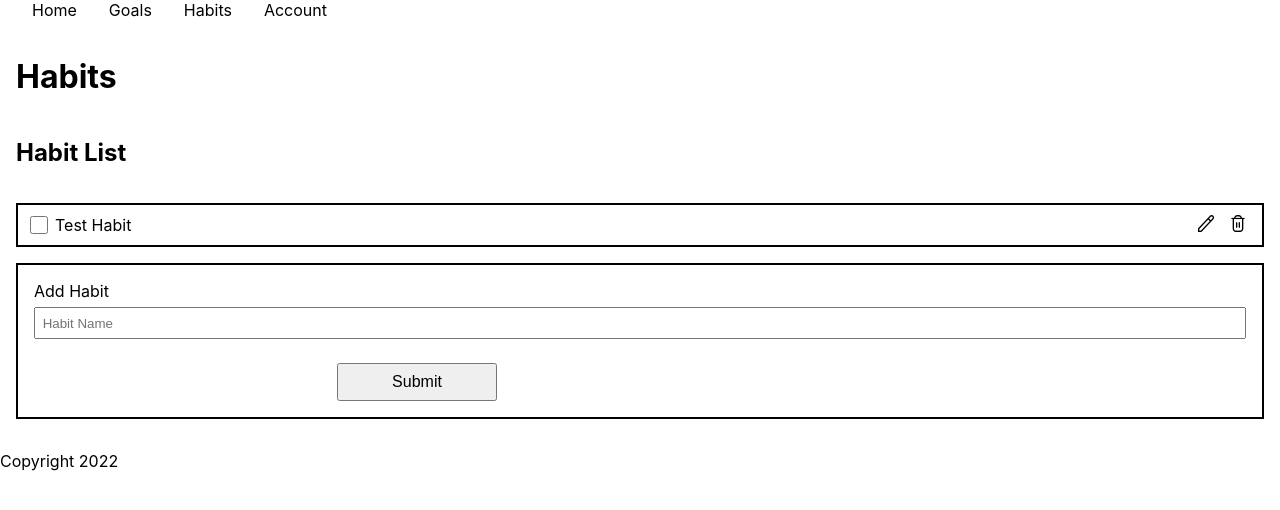
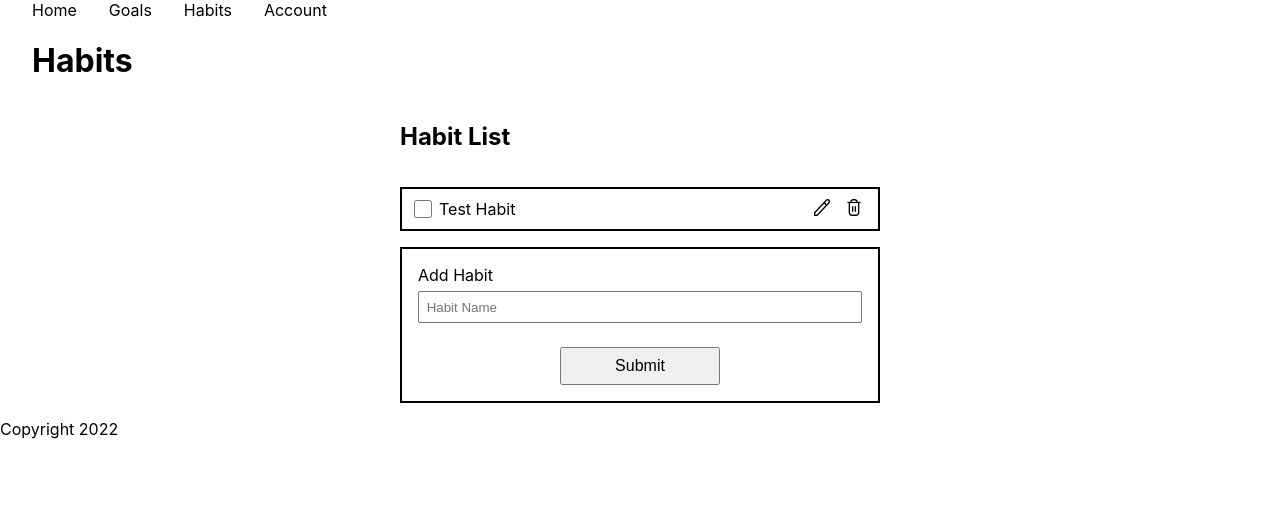
Before and after one commit to DennieCodes/levelup, a Next.js app: page /habits/Habits in a window 1280 px wide. Shown: the top 510 px of the page. Built offline with nearby package versions, Linux system fonts and the light colour scheme.

Commit message:
Added mixins for media-query breakpoints

```diff
--- a/src/pages/habits/Habits.module.scss
+++ b/src/pages/habits/Habits.module.scss
@@ -1,12 +1,20 @@
+@import "../../../styles/mixins.scss";
+
 .container {
   display: flex;
   flex-direction: column;
   padding: 1em;
+
+  @include mobile-landscape {
+    padding: 0 2em;
+  }
 }
 
 .habitsUI {
   display: flex;
   flex-direction: column;
+  flex-basis: auto;
   align-self: center;
   width: 100%;
+  max-width: 30em;
 }
--- a/src/pages/habits/newHabitForm/NewHabitForm.module.scss
+++ b/src/pages/habits/newHabitForm/NewHabitForm.module.scss
@@ -43,7 +43,7 @@
 
 .submitButton {
   margin-top: 0.5em;
-  margin-left: 25%;
+  align-self: center;
   width: 10em;
   padding: 0.5em 0;
   font-size: 1rem;
--- /dev/null
+++ b/styles/mixins.scss
@@ -0,0 +1,41 @@
+@mixin mobile {
+  @media (max-width: 375px) {
+    @content;
+  }
+}
+
+@mixin mobile-landscape {
+  @media (min-width: 480px) {
+    @content;
+  }
+}
+
+@mixin tablet-portrait {
+  @media (min-width: 600px) {
+    @content;
+  }
+}
+
+@mixin tablet {
+  @media (min-width: 768px) {
+    @content;
+  }
+}
+
+@mixin desktop-small {
+  @media (min-width: 1024px) {
+    @content;
+  }
+}
+
+@mixin desktop {
+  @media (min-width: 1440px) {
+    @content;
+  }
+}
+
+@mixin desktop-wide {
+  @media (min-width: 1920px) {
+    @content;
+  }
+}
```
